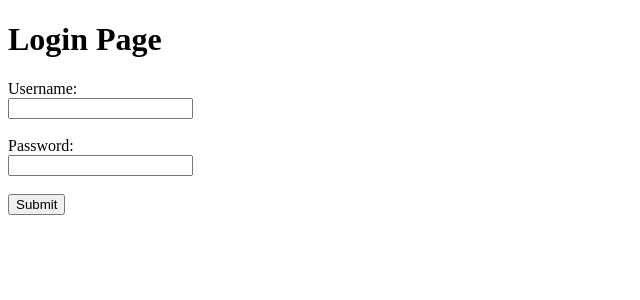
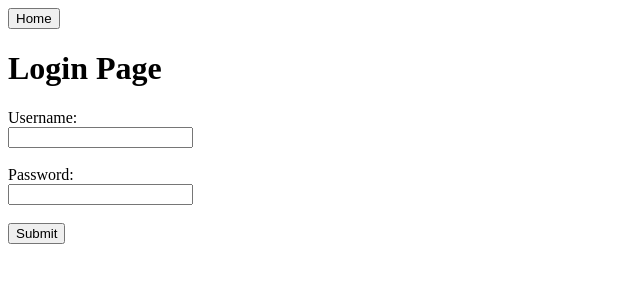
Before and after one commit to kmyohan0/AWS_Login, a React (Create React App) app: page /login in a window 1280 px wide. Shown: the top 300 px of the page, without its empty margins (0-640 px from the left). Built offline with nearby package versions, Linux system fonts and the light colour scheme.

Commit message:
completed home and log in page. need to authenticate

```diff
--- a/package.json
+++ b/package.json
@@ -6,6 +6,7 @@
     "@testing-library/jest-dom": "^5.14.1",
     "@testing-library/react": "^11.2.7",
     "@testing-library/user-event": "^12.8.3",
+    "aws-amplify": "^4.1.2",
     "react": "^17.0.2",
     "react-dom": "^17.0.2",
     "react-router-dom": "^5.2.0",
--- a/src/App.js
+++ b/src/App.js
@@ -1,13 +1,23 @@
 import React, { Component } from 'react';
+import { BrowserRouter, Route, Switch } from 'react-router-dom'
+import { PrivateRoute } from './components/helper';
 import Home from './components/home';
-import { BrowserRouter, Route, Switch } from 'react-router-dom'
 import Login from './components/login';
 import Employee from './components/employee';
 
+class App extends Component{
 
+    state = {
+        isAuthenticated:false,
+        isAuthenticating: true
+    }
 
-
-class App extends Component{
+    componentDidMount = () =>{
+        this.setState = {
+            isAuthenticated: true,
+            isAuthenticating: false
+        };
+    }
 
     render(){
         return (
@@ -15,7 +25,7 @@ class App extends Component{
                 <Switch>
                     <Route exact path='/'> <Home /> </Route>
                     <Route path='/login'> <Login /> </Route>
-                    <Route path='/employee'> <Employee /> </Route>
+                    <PrivateRoute path ='/employee' component={Employee} isAuthenticated={this.state.isAuthenticated} isAuthenticating={this.state.isAuthenticating} />
                 </Switch>
             </BrowserRouter>
         );
--- /dev/null
+++ b/src/components/helper.js
@@ -0,0 +1,35 @@
+import React from 'react';
+//import { Route } from 'react-router-dom'
+import Login from './login';
+//import Employee from './employee';
+
+/**
+ * Helper function that redirects the page based on the event
+ * @param {*} event
+ */
+export const toPageHandler = (event) => {
+    let page = '';
+
+    switch(event.target.name){
+        case 'toHome':
+            page = '/'
+            break;
+        case 'toLogin':
+            page = '/login'
+            break;
+        default:
+            page = '/'
+    }
+
+    window.location.href = page;
+}
+
+export const PrivateRoute = (props) => {
+    console.log(props)
+
+    if(props.isAuthenticating)
+        return <div>Authenticating</div>
+    else if(!props.isAuthenticated)
+        return <Login />;
+    return <props.component/>;
+}
--- a/src/components/home.jsx
+++ b/src/components/home.jsx
@@ -1,9 +1,16 @@
 import React, { Component } from 'react';
+import { toPageHandler } from './helper';
 
 class Home extends Component {
-    state = {}
+    state = {};
+
     render(){
-        return (<h1>Home Page</h1>);
+        return (
+            <div className='home'>
+                <h1>Home Page</h1>
+                <button name='toLogin' onClick={toPageHandler}>Login</button>
+            </div>
+        );
     }
 }
 
--- a/src/components/login.jsx
+++ b/src/components/login.jsx
@@ -1,4 +1,5 @@
 import React, { Component } from 'react';
+import { toPageHandler } from './helper';
 
 class Login extends Component {
     constructor(props){
@@ -6,7 +7,7 @@ class Login extends Component {
         this.state = {
                         username: '',
                         password: '',
-                    }
+        }
     }
 
     changeHandler = (event) => {
@@ -30,6 +31,7 @@ class Login extends Component {
     render(){
         return (
             <div className = 'login'>
+                <button name='toHome' onClick={toPageHandler}>Home</button>
                 <h1>Login Page</h1>
                 <form onSubmit={this.submitHandler}>
                     <label>Username:</label><br/>
```
Also changed, not shown: 1 other file (tests, documents, lock files or other folders).
